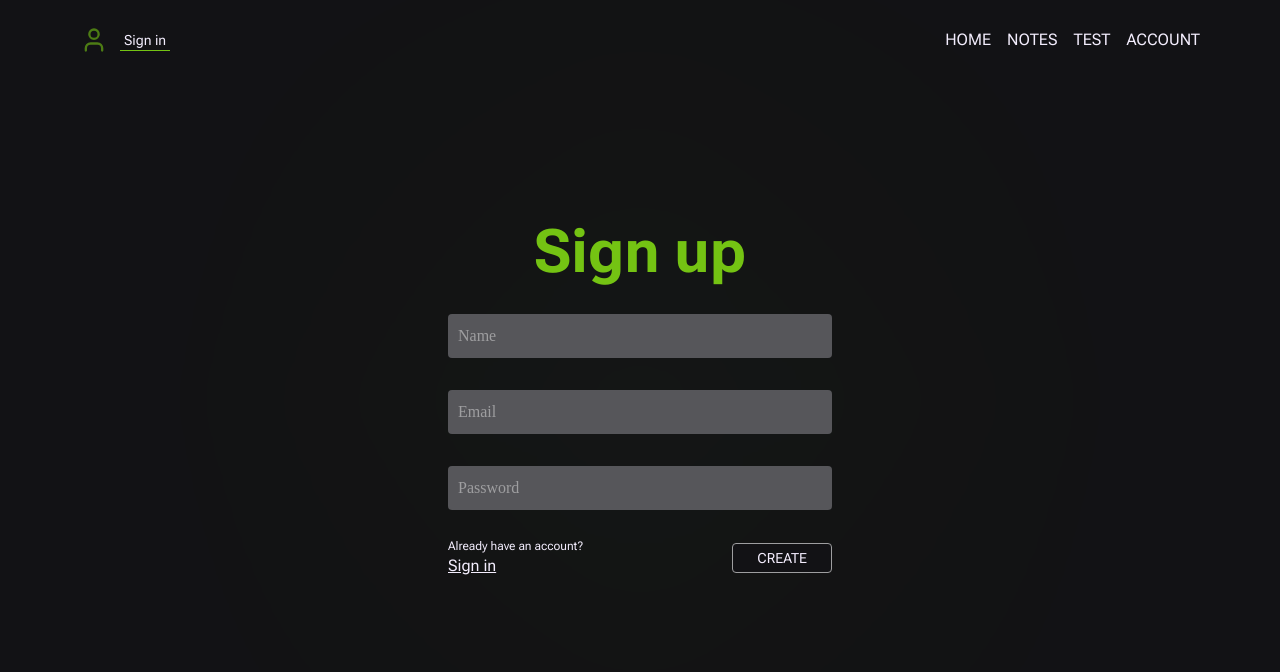
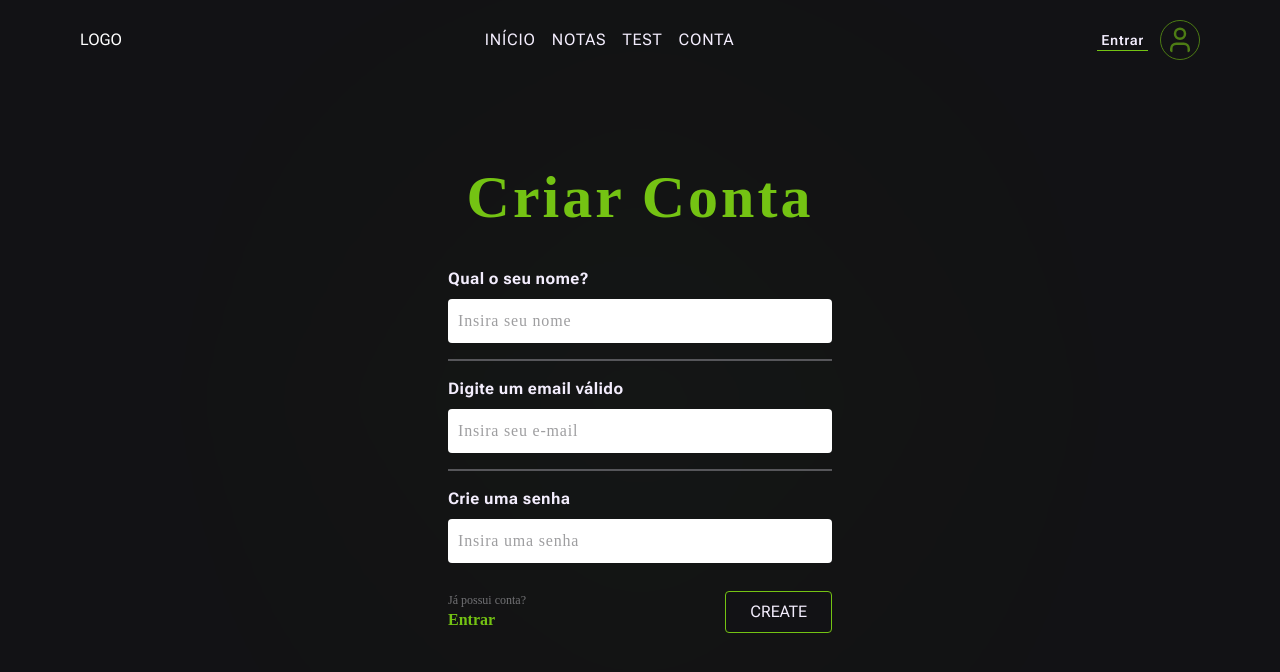
Before and after one commit to juicerq/Notes, a Next.js app in the folder web/: page /user/signup in a window 1280 px wide. Shown: the top 672 px of the page. Built offline with nearby package versions, Linux system fonts and the light colour scheme; no server answers; a web font is replaced by a local one.

Commit message:
add admin and layout changes

```diff
--- /dev/null
+++ b/web/src/app/admin/page.tsx
@@ -0,0 +1,69 @@
+'use client'
+
+import { useState, FormEvent } from 'react'
+
+export default function Admin() {
+  const [adminFormData, setAdminFormData] = useState({
+    email: '',
+    password: '',
+  })
+  const inputStyle =
+    'p-2 w-full rounded focus:outline-0 border-2 border-transparent focus:border-2 focus:border-pallete-accent transition-colors bg-gray-50 placeholder-gray-400'
+
+  function handleChangeInput(e: FormEvent<HTMLInputElement>) {
+    const { name, value } = e.currentTarget
+
+    setAdminFormData({ ...adminFormData, [name]: value })
+  }
+  return (
+    <>
+      <form
+        // onSubmit={handleSignIn}
+        className="flex w-96 text-pallete-text relative flex-col gap-4 items-center justify-center h-full"
+      >
+        <h2 className="text-6xl inline-block tracking-wide mb-6 font-bold font-sans text-pallete-primaryButton text-center">
+          Matrix
+        </h2>
+        <div className="w-full flex flex-col gap-2">
+          <label className="font-sans tracking-wide font-bold" htmlFor="email">
+            Digite seu nickname
+          </label>
+          <input
+            className={inputStyle}
+            type="text"
+            name="email"
+            id="email"
+            value={adminFormData.email}
+            onChange={handleChangeInput}
+            placeholder="E-mail"
+          />
+        </div>
+        <div className="w-full flex flex-col gap-2">
+          <label
+            className="font-sans tracking-wide font-bold"
+            htmlFor="password"
+          >
+            Digite sua senha
+          </label>
+          <input
+            className={inputStyle}
+            type="password"
+            name="password"
+            value={adminFormData.password}
+            onChange={handleChangeInput}
+            id="password"
+            placeholder="Password"
+          />
+        </div>
+        <div className="flex w-full font-sans justify-center items-center mt-3">
+          <button
+            className="rounded hover:bg-pallete-primaryButton transition-colors hover:text-pallete-bg text-pallete-text bg-pallete-bg py-2 px-6 border border-pallete-primaryButton font-sans uppercase flex justify-center"
+            type="submit"
+          >
+            Estou Pronto
+          </button>
+        </div>
+      </form>
+    </>
+  )
+}
--- a/web/src/app/user/login/page.tsx
+++ b/web/src/app/user/login/page.tsx
@@ -10,7 +10,7 @@ import { loginUser } from '@/hooks/loginUser'
 export default function Login() {
   const router = useRouter()
   const inputStyle =
-    'p-2 w-full rounded focus:outline-0 border-2 border-transparent focus:border-2 focus:border-pallete-accent transition-colors bg-gray-400 placeholder-gray-200'
+    'p-2 w-full rounded focus:outline-0 border-2 border-transparent focus:border-2 focus:border-pallete-accent tracking-wider transition-colors bg-white text-gray-900 placeholder-gray-300'
 
   const [logInFormData, setLogInFormData] = useState({
     email: '',
@@ -22,7 +22,7 @@ export default function Login() {
     message: 'Email or password are wrong, please try again!',
   })
 
-  async function handleSignIn(e: FormEvent<HTMLFormElement>) {
+  async function handleLogIn(e: FormEvent<HTMLFormElement>) {
     e.preventDefault()
 
     const token = await loginUser(logInFormData.email, logInFormData.password)
@@ -43,11 +43,11 @@ export default function Login() {
   return (
     <>
       <form
-        onSubmit={handleSignIn}
+        onSubmit={handleLogIn}
         className="flex w-96 text-pallete-text relative flex-col gap-4 items-center justify-center h-full"
       >
-        <h2 className="text-6xl font-bold font-sans text-pallete-primaryButton text-center">
-          Sign in
+        <h2 className="text-6xl tracking-wider mb-6 font-bold font-alt text-pallete-primaryButton text-center">
+          Conectar
         </h2>
         {loginError.show ? (
           <p className="text-pallete-text text-sm font-sans font-light">
@@ -56,7 +56,10 @@ export default function Login() {
         ) : (
           ''
         )}
-        <label className="" htmlFor="email"></label>
+        <div className="w-full flex flex-col gap-2">
+          <label className="font-sans tracking-wide font-bold" htmlFor="email">
+            Digite seu e-mail
+          </label>
           <input
             className={inputStyle}
             type="text"
@@ -64,9 +67,17 @@ export default function Login() {
             id="email"
             value={logInFormData.email}
             onChange={handleChangeInput}
-          placeholder="Email"
+            placeholder="E-mail"
           />
-        <label htmlFor="password" />
+        </div>
+        <div className="w-full border border-gray-400" />
+        <div className="w-full flex flex-col gap-2">
+          <label
+            className="font-sans tracking-wide font-bold"
+            htmlFor="password"
+          >
+            Digite sua senha
+          </label>
           <input
             className={inputStyle}
             type="password"
@@ -76,22 +87,29 @@ export default function Login() {
             id="password"
             placeholder="Password"
           />
+        </div>
         <div className="flex w-full font-sans justify-between items-center mt-3">
+          <div className="flex flex-col">
+            <p className="inline-block text-xs text-gray-300">
+              Não possui conta?
+            </p>
+            <div>
               <Link
-            className="text-pallete-text transition-colors"
+                className=" text-pallete-text transition-colors"
                 href={'/user/signup'}
               >
-            <p className="text-xs">Don&apos;t have an account?</p>
-            <p className=" text-pallete-primaryButton underline hover:text-pallete-darkgold">
+                <p className="inline-block font-bold text-pallete-primaryButton hover:text-pallete-accent">
                   {' '}
-              Sign up
+                  Criar conta
                 </p>
               </Link>
+            </div>
+          </div>
           <button
-            className="rounded hover:bg-pallete-primaryButton transition-colors hover:text-pallete-bg text-pallete-text bg-pallete-bg py-2 px-8 border border-pallete-primaryButton font-sans uppercase flex justify-center"
+            className="rounded hover:bg-pallete-primaryButton transition-colors hover:text-pallete-bg text-pallete-text bg-pallete-bg py-2 px-6 border border-pallete-primaryButton font-sans uppercase flex justify-center"
             type="submit"
           >
-            Login
+            Entrar
           </button>
         </div>
       </form>
--- a/web/src/app/user/signup/page.tsx
+++ b/web/src/app/user/signup/page.tsx
@@ -18,7 +18,7 @@ export default function Signup() {
   })
 
   const inputStyle =
-    'p-2 w-full rounded focus:outline-0 border-2 border-transparent focus:border-2 focus:border-pallete-accent transition-colors bg-gray-400 placeholder-gray-200'
+    'p-2 w-full rounded focus:outline-0 border-2 border-transparent focus:border-2 focus:border-pallete-accent tracking-wider transition-colors bg-white text-gray-900 placeholder-gray-200'
 
   const router = useRouter()
 
@@ -37,7 +37,7 @@ export default function Signup() {
     const userExist = await api.post('/verify/user', {
       email: signUpFormData.email,
     })
-    if (userExist) {
+    if (!userExist) {
       return setSignUpError({
         show: true,
         message: 'Email already exists!',
@@ -64,9 +64,10 @@ export default function Signup() {
         onSubmit={handleSignUp}
         className="flex relative w-96 text-pallete-text flex-col gap-4 items-center justify-center h-full"
       >
-        <h2 className="text-6xl font-bold font-sans text-pallete-primaryButton text-center">
-          Sign up
+        <h2 className="text-6xl tracking-wider mb-6 font-bold text-pallete-primaryButton text-center">
+          Criar Conta
         </h2>
+
         {signUpError.show ? (
           <p className="text-pallete-text text-sm font-sans font-light">
             {signUpError.message}
@@ -74,7 +75,11 @@ export default function Signup() {
         ) : (
           ''
         )}
-        <label className="" htmlFor="name"></label>
+
+        <div className="w-full flex flex-col gap-2">
+          <label className="font-sans tracking-wide font-bold" htmlFor="name">
+            Qual o seu nome?
+          </label>
           <input
             className={inputStyle}
             type="text"
@@ -82,9 +87,16 @@ export default function Signup() {
             value={signUpFormData.name}
             onChange={handleChangeInput}
             id="name"
-          placeholder="Name"
+            placeholder="Insira seu nome"
           />
-        <label className="" htmlFor="email"></label>
+        </div>
+
+        <div className="w-full border border-gray-400" />
+
+        <div className="w-full flex flex-col gap-2">
+          <label className="font-sans tracking-wide font-bold" htmlFor="email">
+            Digite um email válido
+          </label>
           <input
             className={inputStyle}
             type="text"
@@ -92,9 +104,19 @@ export default function Signup() {
             value={signUpFormData.email}
             onChange={handleChangeInput}
             id="email"
-          placeholder="Email"
+            placeholder="Insira seu e-mail"
           />
-        <label htmlFor="password" />
+        </div>
+
+        <div className="w-full border border-gray-400" />
+
+        <div className="w-full flex flex-col gap-2">
+          <label
+            className="font-sans tracking-wide font-bold"
+            htmlFor="password"
+          >
+            Crie uma senha
+          </label>
           <input
             className={inputStyle}
             type="password"
@@ -102,21 +124,29 @@ export default function Signup() {
             value={signUpFormData.password}
             onChange={handleChangeInput}
             id="password"
-          placeholder="Password"
+            placeholder="Insira uma senha"
           />
+        </div>
+
         <div className="flex w-full justify-between items-center mt-3">
+          <div className="flex flex-col">
+            <p className="inline-block text-xs text-gray-300">
+              Já possui conta?
+            </p>
+            <div>
               <Link
-            className="text-pallete-text text-start font-sans transition-colors"
+                className=" text-pallete-text transition-colors"
                 href={'/user/login'}
               >
-            <p className="text-xs">Already have an account?</p>
-            <p className="underline text-pallete-gold hover:text-pallete-darkgold">
+                <p className="inline-block font-bold text-pallete-primaryButton hover:text-pallete-accent">
                   {' '}
-              Sign in
+                  Entrar
                 </p>
               </Link>
+            </div>
+          </div>
           <button
-            className="rounded hover:bg-pallete-gold transition-colors hover:text-pallete-brown text-pallete-gold text-sm bg-pallete-bg py-1 px-6 border border-pallete-gold font-sans uppercase flex justify-center"
+            className="rounded hover:bg-pallete-primaryButton transition-colors hover:text-pallete-bg text-pallete-text bg-pallete-bg py-2 px-6 border border-pallete-primaryButton font-sans uppercase flex justify-center"
             type="submit"
           >
             Create
--- a/web/src/components/LogOutButton.tsx
+++ b/web/src/components/LogOutButton.tsx
@@ -14,9 +14,9 @@ export function LogOutButton() {
   return (
     <button
       onClick={logOut}
-      className="text-xs self-start text-pallete-accent underline"
+      className="text-xs self-end text-pallete-accent underline"
     >
-      Log out
+      Sair
     </button>
   )
 }
--- a/web/src/components/Navbar.tsx
+++ b/web/src/components/Navbar.tsx
@@ -7,55 +7,59 @@ import { LogOutButton } from './LogOutButton'
 export function Navbar() {
   return (
     <nav className="z-20 bg-cover font-sans flex w-full h-20 justify-between fixed items-center px-20 bg-transparent">
-      <div className="flex items-center justify-center">
-        {!isLogged() ? (
+      <div className="flex items-center justify-center text-white">LOGO</div>
+
+      <ul className="flex gap-4 text-pallete-text uppercase">
+        <Link href="/">
+          <li className="border-transparent tracking-wider transition-all border-b hover:border-pallete-primaryButton">
+            Início
+          </li>
+        </Link>
+        <Link href="/notes">
+          <li className="border-transparent tracking-wider transition-all border-b hover:border-pallete-primaryButton">
+            Notas
+          </li>
+        </Link>
+        <Link href="/test">
+          <li className="border-transparent tracking-wider transition-all border-b hover:border-pallete-primaryButton">
+            Test
+          </li>
+        </Link>
+        <Link href="/user/account">
+          <li className="border-transparent tracking-wider transition-all border-b hover:border-pallete-primaryButton">
+            Conta
+          </li>
+        </Link>
+      </ul>
+
+      <div className="flex">
+        {isLogged() ? (
+          <>
+            <div className="font-bold text-pallete-text flex flex-col p-2 items-center relative">
+              <p className="text-sm uppercase tracking-wider">
+                {getUser().name}
+              </p>
+              <LogOutButton />
+            </div>
+            <Link
+              className="text-sm underline flex justify-center items-center gap-3 hover:text-zinc-300 transition-colors"
+              href="/user/account"
+            >
+              <User className="w-10 h-10 border border-pallete-primaryButton rounded-full p-1 text-pallete-primaryButton" />
+            </Link>
+          </>
+        ) : (
           <Link
             className="text-sm text-pallete-text flex justify-center items-center gap-3 hover:text-zinc-300 transition-colors"
             href="/user/login"
           >
-            <User className="w-7 h-7 text-pallete-accent" />
-            <p className="px-1 text-pallete-text border-b border-pallete-primaryButton">
-              Sign in
+            <p className="px-1 font-semibold tracking-wider text-pallete-text border-b border-pallete-primaryButton">
+              Entrar
             </p>
+            <User className="w-10 h-10 border border-pallete-accent rounded-full p-1 text-pallete-accent" />
           </Link>
-        ) : (
-          <>
-            <Link
-              className="text-sm underline flex justify-center items-center gap-3 hover:text-zinc-300 transition-colors"
-              href="/user/account"
-            >
-              <User className="w-7 h-7 text-pallete-primaryButton" />
-            </Link>
-            <div className="font-bold text-pallete-text flex flex-col p-2 items-center relative">
-              <p className="text-sm uppercase">{getUser().name}</p>
-              <LogOutButton />
-            </div>
-          </>
         )}
       </div>
-
-      <ul className="flex gap-4 text-pallete-text uppercase">
-        <Link href="/">
-          <li className="border-transparent transition-all border-b hover:border-pallete-primaryButton">
-            Home
-          </li>
-        </Link>
-        <Link href="/notes">
-          <li className="border-transparent transition-all border-b hover:border-pallete-primaryButton">
-            Notes
-          </li>
-        </Link>
-        <Link href="/test">
-          <li className="border-transparent transition-all border-b hover:border-pallete-primaryButton">
-            Test
-          </li>
-        </Link>
-        <Link href="/user/account">
-          <li className="border-transparent transition-all border-b hover:border-pallete-primaryButton">
-            Account
-          </li>
-        </Link>
-      </ul>
     </nav>
   )
 }
--- a/web/src/components/NewNoteForm.tsx
+++ b/web/src/components/NewNoteForm.tsx
@@ -25,7 +25,7 @@ export function NewNoteForm() {
     e.preventDefault()
 
     await api.post(
-      '/notes',
+      '/requests',
       {
         title: noteFormData.title,
         content: noteFormData.content,
```
Lines whose indentation alone changed are shown as unchanged.
